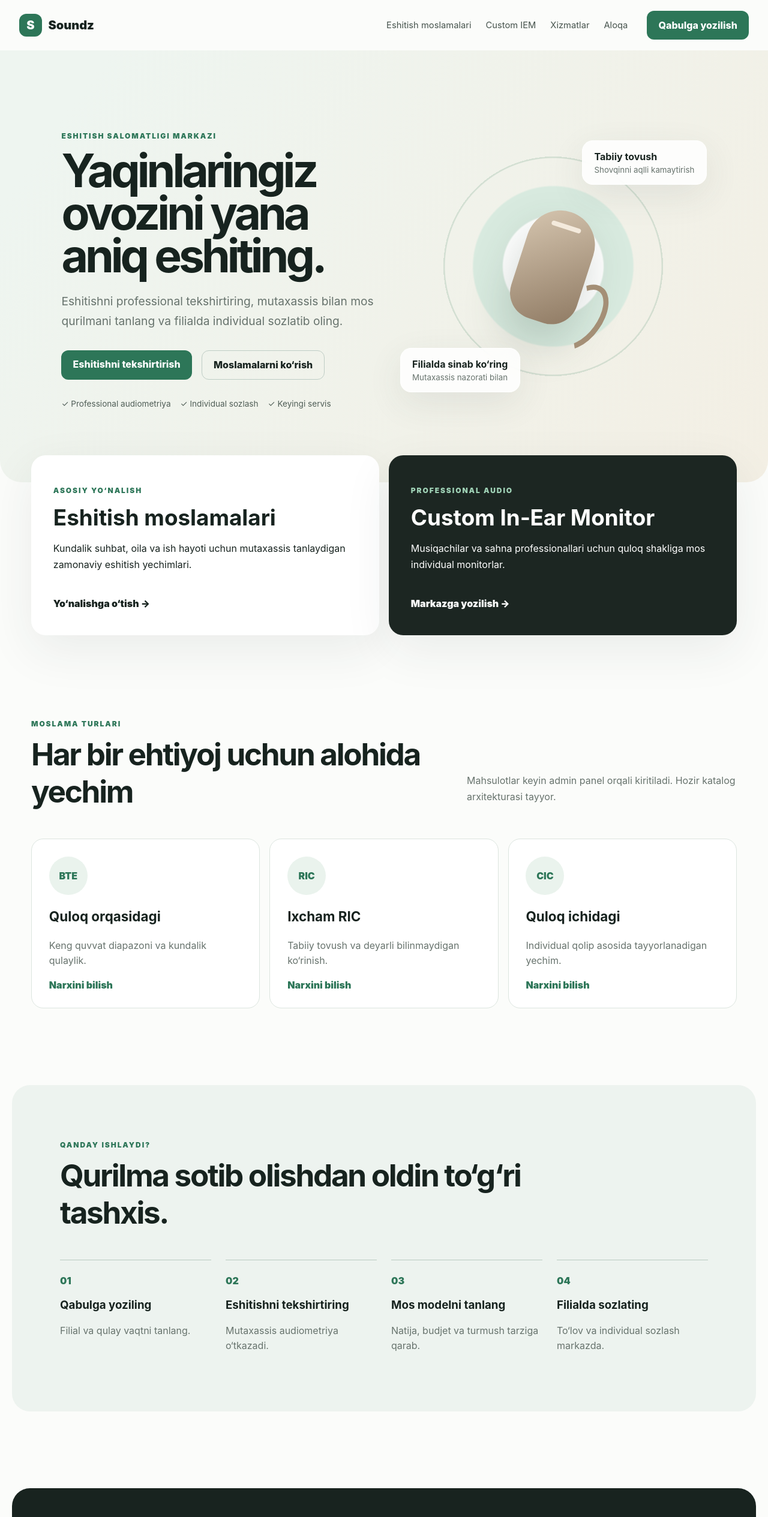
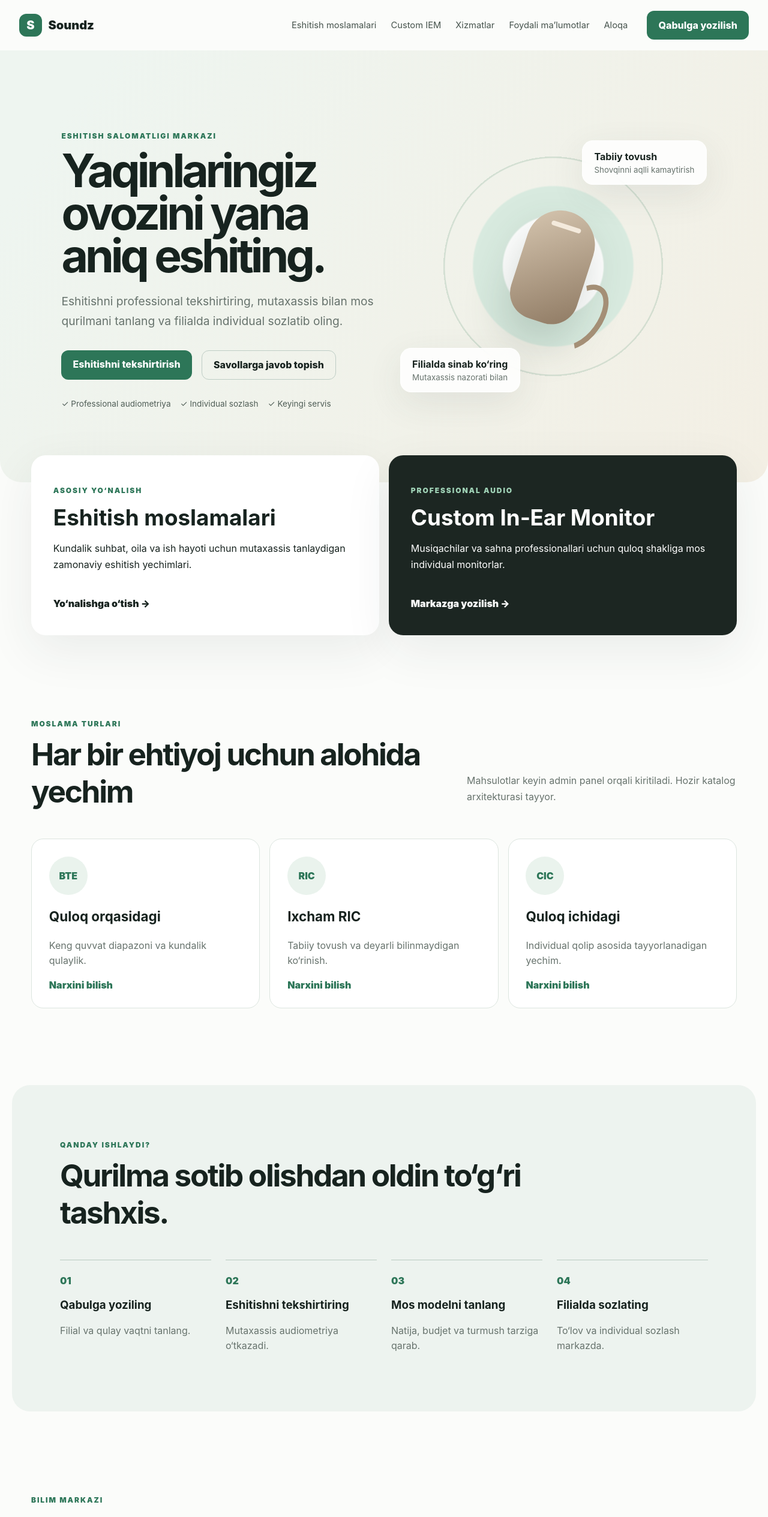
Before and after one commit to tiuulugbek/soundzuz, a Next.js app in the folder apps/web/: page / in a window 1280 px wide. Shown: the top 2529 px of the page at 60% size. Built offline with nearby package versions, Linux system fonts and the light colour scheme; no server answers.

Commit message:
Link homepage to Soundz knowledge hub

```diff
--- a/apps/web/app/page.tsx
+++ b/apps/web/app/page.tsx
@@ -10,14 +10,15 @@ const categories = [
 export default function HomePage() {
   return (
     <main>
-      <header className="site-header"><a className="logo" href="#"><span>S</span>Soundz</a><nav><a href="#hearing">Eshitish moslamalari</a><a href="#iem">Custom IEM</a><a href="#services">Xizmatlar</a><a href="#contact">Aloqa</a></nav><a className="header-cta" href="#contact">Qabulga yozilish</a></header>
+      <header className="site-header"><a className="logo" href="#"><span>S</span>Soundz</a><nav><a href="#hearing">Eshitish moslamalari</a><a href="#iem">Custom IEM</a><a href="#services">Xizmatlar</a><a href="/foydali-malumotlar">Foydali ma’lumotlar</a><a href="#contact">Aloqa</a></nav><a className="header-cta" href="#contact">Qabulga yozilish</a></header>
       <section className="hero">
-        <div className="hero-copy"><p className="eyebrow">ESHITISH SALOMATLIGI MARKAZI</p><h1>Yaqinlaringiz ovozini yana aniq eshiting.</h1><p className="lead">Eshitishni professional tekshirtiring, mutaxassis bilan mos qurilmani tanlang va filialda individual sozlatib oling.</p><div className="hero-actions"><a className="primary" href="#contact">Eshitishni tekshirtirish</a><a className="secondary" href="#hearing">Moslamalarni ko‘rish</a></div><div className="trust-row"><span>✓ Professional audiometriya</span><span>✓ Individual sozlash</span><span>✓ Keyingi servis</span></div></div>
+        <div className="hero-copy"><p className="eyebrow">ESHITISH SALOMATLIGI MARKAZI</p><h1>Yaqinlaringiz ovozini yana aniq eshiting.</h1><p className="lead">Eshitishni professional tekshirtiring, mutaxassis bilan mos qurilmani tanlang va filialda individual sozlatib oling.</p><div className="hero-actions"><a className="primary" href="#contact">Eshitishni tekshirtirish</a><a className="secondary" href="/foydali-malumotlar">Savollarga javob topish</a></div><div className="trust-row"><span>✓ Professional audiometriya</span><span>✓ Individual sozlash</span><span>✓ Keyingi servis</span></div></div>
         <div className="hero-visual"><div className="sound-orbit"><div className="device"><span></span></div></div><div className="floating-card top"><strong>Tabiiy tovush</strong><small>Shovqinni aqlli kamaytirish</small></div><div className="floating-card bottom"><strong>Filialda sinab ko‘ring</strong><small>Mutaxassis nazorati bilan</small></div></div>
       </section>
       <section className="path-section"><article className="path-card hearing"><p className="eyebrow">ASOSIY YO‘NALISH</p><h2>Eshitish moslamalari</h2><p>Kundalik suhbat, oila va ish hayoti uchun mutaxassis tanlaydigan zamonaviy eshitish yechimlari.</p><a href="#hearing">Yo‘nalishga o‘tish →</a></article><article className="path-card iem" id="iem"><p className="eyebrow">PROFESSIONAL AUDIO</p><h2>Custom In‑Ear Monitor</h2><p>Musiqachilar va sahna professionallari uchun quloq shakliga mos individual monitorlar.</p><a href="#contact">Markazga yozilish →</a></article></section>
       <section className="section" id="hearing"><div className="section-heading"><div><p className="eyebrow">MOSLAMA TURLARI</p><h2>Har bir ehtiyoj uchun alohida yechim</h2></div><p>Mahsulotlar keyin admin panel orqali kiritiladi. Hozir katalog arxitekturasi tayyor.</p></div><div className="category-grid">{categories.map((item) => <article key={item.code}><div className="category-icon">{item.code}</div><h3>{item.title}</h3><p>{item.text}</p><button>Narxini bilish</button></article>)}</div></section>
       <section className="steps-section" id="services"><p className="eyebrow">QANDAY ISHLAYDI?</p><h2>Qurilma sotib olishdan oldin to‘g‘ri tashxis.</h2><div className="steps"><article><span>01</span><h3>Qabulga yoziling</h3><p>Filial va qulay vaqtni tanlang.</p></article><article><span>02</span><h3>Eshitishni tekshirtiring</h3><p>Mutaxassis audiometriya o‘tkazadi.</p></article><article><span>03</span><h3>Mos modelni tanlang</h3><p>Natija, budjet va turmush tarziga qarab.</p></article><article><span>04</span><h3>Filialda sozlating</h3><p>To‘lov va individual sozlash markazda.</p></article></div></section>
+      <section className="section"><div className="section-heading"><div><p className="eyebrow">BILIM MARKAZI</p><h2>Eshitish bo‘yicha ishonchli ma’lumotlar</h2></div><p>Audiometriya, eshitish pasayishi, tinnitus, moslamalar va eshitishni asrash bo‘yicha tushunarli maqolalar.</p></div><div className="path-section"><article className="path-card hearing"><h3>Foydali maqolalar</h3><p>O‘zingizni qiziqtirgan mavzuni tanlang yoki savolingizni qidiring.</p><a href="/foydali-malumotlar">Bilim markaziga o‘tish →</a></article><article className="path-card iem"><h3>Tez-tez beriladigan savollar</h3><p>Qabul, audiometriya, narx, moslama va servis savollariga qisqa javoblar.</p><a href="/savol-javob">Savol-javoblarni ko‘rish →</a></article></div></section>
       <section className="booking-section" id="booking"><div className="section-heading"><div><p className="eyebrow">OLDINDAN YOZILISH</p><h2>Filial va qulay vaqtni tanlang.</h2></div><p>So‘rov saqlangach operator siz bilan bog‘lanib qabulni tasdiqlaydi.</p></div><BookingForm /></section>
       <section className="contact-section" id="contact"><div className="contact-copy"><p className="eyebrow">BIRINCHI QADAM</p><h2>Mutaxassis siz bilan bog‘lanadi.</h2><p>Telefon raqamingizni qoldiring. Murojaat bazaga yoziladi, operatorga Telegram orqali yetkaziladi va admin panelda kuzatiladi.</p><ul><li>Onlayn to‘lov talab qilinmaydi</li><li>Qabul oldindan belgilanadi</li><li>To‘lov filialning o‘zida</li></ul></div><LeadForm /></section>
       <footer><a className="logo" href="#"><span>S</span>Soundz</a><p>Eshitishingizni asrang!</p><small>© 2026 Soundz. Platformaning boshlang‘ich prototipi.</small></footer>
```
